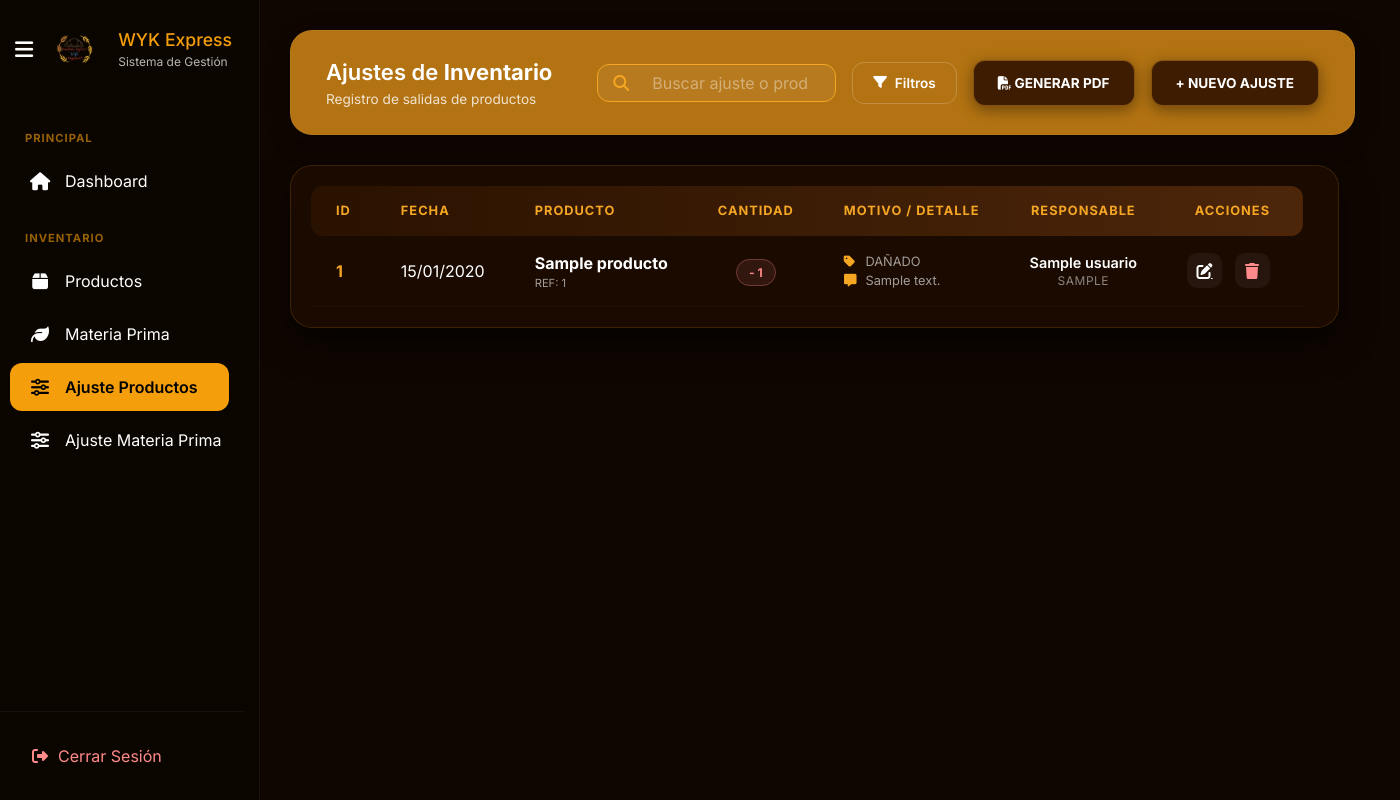
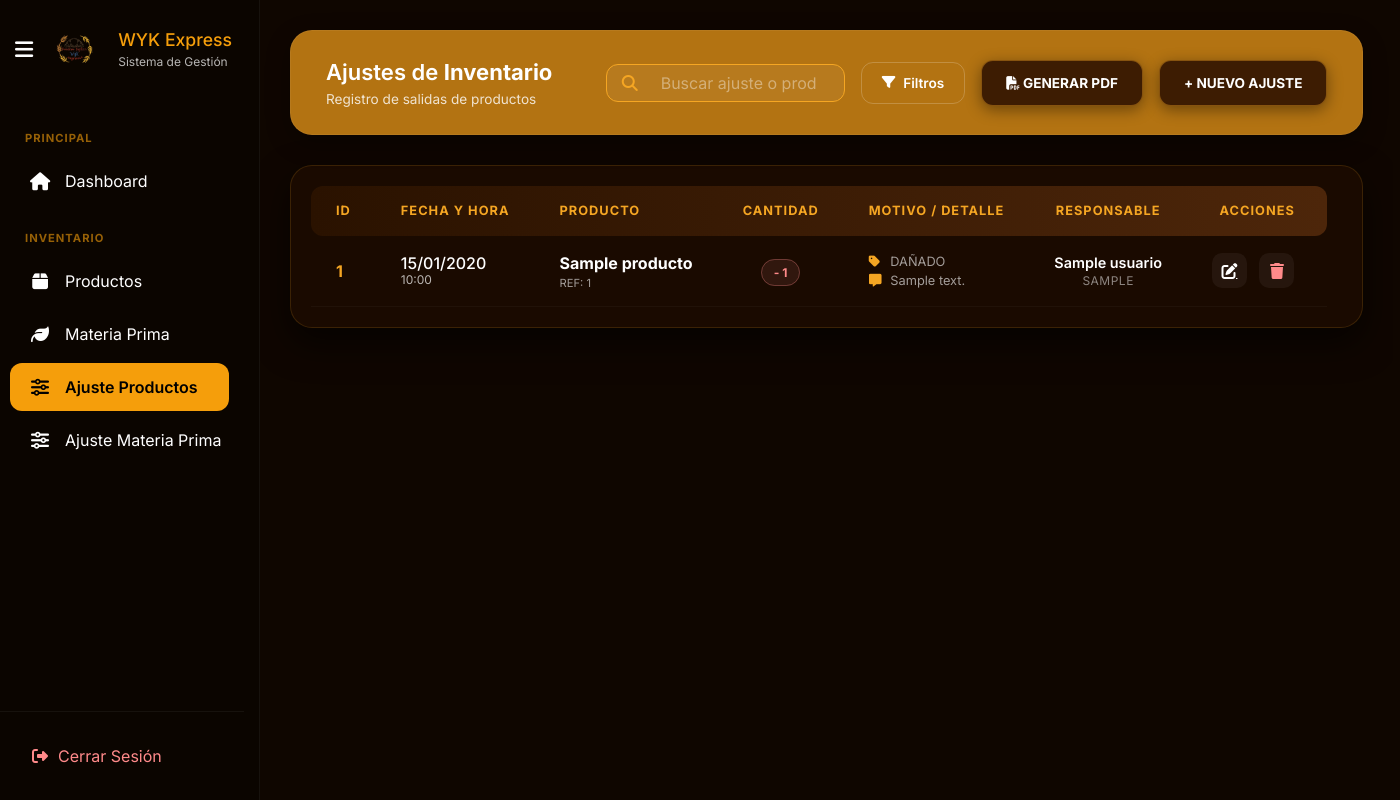
Before and after one commit to Branndon-Suarez/3.WYK-PYTHON.github.io, a Django app: page /inventario/ajustes/productos/ in a window 1400 px wide. Run offline with Django 5.2, Linux system fonts and the light colour scheme; a user stored in the database is signed in; tables that the repository leaves empty hold one stand-in row (values such as "Sample post"); some libraries are stand-ins or nearby versions.

Commit message:
terminate module Inventario

```diff
--- a/proyecto_wyk/config/settings.py
+++ b/proyecto_wyk/config/settings.py
@@ -114,13 +114,13 @@ AUTH_PASSWORD_VALIDATORS = [
 # Internationalization
 # https://docs.djangoproject.com/en/6.0/topics/i18n/
 
-LANGUAGE_CODE = 'en-us'
+LANGUAGE_CODE = 'es-co'
 
-TIME_ZONE = 'UTC'
+TIME_ZONE = 'America/Bogota'
 
 USE_I18N = True
 
-USE_TZ = True
+USE_TZ = False
 
 
 # Static files (CSS, JavaScript, Images)
--- a/proyecto_wyk/inventario/templates/inventario/ajuste_producto/lista.html
+++ b/proyecto_wyk/inventario/templates/inventario/ajuste_producto/lista.html
@@ -71,6 +71,20 @@
             margin-bottom: 10px;
             margin-top: 15px;
         }
+
+        /* Estilo para fecha y hora apilada */
+        .datetime-container {
+            display: flex;
+            flex-direction: column;
+            line-height: 1.2;
+        }
+        .datetime-date {
+            font-weight: 500;
+        }
+        .datetime-time {
+            font-size: 0.75rem;
+            opacity: 0.7;
+        }
     </style>
 {% endblock %}
 
@@ -112,7 +126,7 @@
                 <thead>
                     <tr>
                         <th style="width: 60px;">ID</th>
-                        <th style="width: 100px;">FECHA</th>
+                        <th style="width: 140px;">FECHA Y HORA</th>
                         <th>PRODUCTO</th>
                         <th class="text-center">CANTIDAD</th>
                         <th>MOTIVO / DETALLE</th>
@@ -124,7 +138,12 @@
                     {% for a in ajustes %}
                     <tr data-motivo="{{ a.tipo_ajuste|lower }}">
                         <td class="fw-bold" style="color: var(--primary-color);">{{ a.id_ajuste }}</td>
-                        <td class="text-white">{{ a.fecha_ajuste|date:"d/m/Y" }}</td>
+                        <td class="text-white">
+                            <div class="datetime-container">
+                                <span class="datetime-date">{{ a.fecha_ajuste|date:"d/m/Y" }}</span>
+                                <span class="datetime-time">{{ a.fecha_ajuste|date:"H:i" }}</span>
+                            </div>
+                        </td>
                         <td>
                             <div class="fw-bold text-white">{{ a.id_prod_fk_ajuste.nombre_producto }}</div>
                             <span class="text-detail" style="font-size: 0.7rem;">REF: {{ a.id_prod_fk_ajuste.id_producto }}</span>
--- a/proyecto_wyk/inventario/templates/inventario/materia_prima/editar.html
+++ b/proyecto_wyk/inventario/templates/inventario/materia_prima/editar.html
@@ -1,5 +1,6 @@
 {% extends 'base.html' %}
 {% load static %}
+{% load l10n %}
 
 {% block title %}Editar Materia Prima - WYK{% endblock %}
 
@@ -59,7 +60,7 @@
                     <div class="form-group-wyk">
                         <label class="form-label-wyk">Existencias Actuales</label>
                         <input type="number" name="cantidad_exist_mat_prima" id="id_cantidad_exist" class="input-wyk"
-                               value="{{ form.cantidad_exist_mat_prima.value|default:materia.cantidad_exist_mat_prima }}" step="0.001" required>
+                               value="{{ form.cantidad_exist_mat_prima.value|default:materia.cantidad_exist_mat_prima|unlocalize }}" step="0.001" required>
                     </div>
                 </div>
             </div>
--- a/proyecto_wyk/inventario/views.py
+++ b/proyecto_wyk/inventario/views.py
@@ -265,7 +265,7 @@ def lista_ajustes_producto(request):
     ajustes = AjusteInventario.objects.all().select_related(
         'id_prod_fk_ajuste',
         'id_usuario_fk_ajuste'
-    ).order_by('-fecha_ajuste')
+    ).order_by('id_ajuste')
     return render(request, 'inventario/ajuste_producto/lista.html', {'ajustes': ajustes})
 
 
@@ -372,7 +372,7 @@ def lista_ajustes_mat_prima(request):
     ajustes = AjusteInventarioMatPrima.objects.all().select_related(
         'id_mat_fk_ajuste_mat',
         'id_usuario_fk_ajuste_mat'
-    ).order_by('-fecha_ajust_mat')
+    ).order_by('id_ajust_mat')
     return render(request, 'inventario/ajuste_mat/lista.html', {'ajustes': ajustes})
 
 
```
Also changed, not shown: proyecto_wyk/inventario/templates/inventario/ajuste_mat/lista.html (+21 -2 lines).
